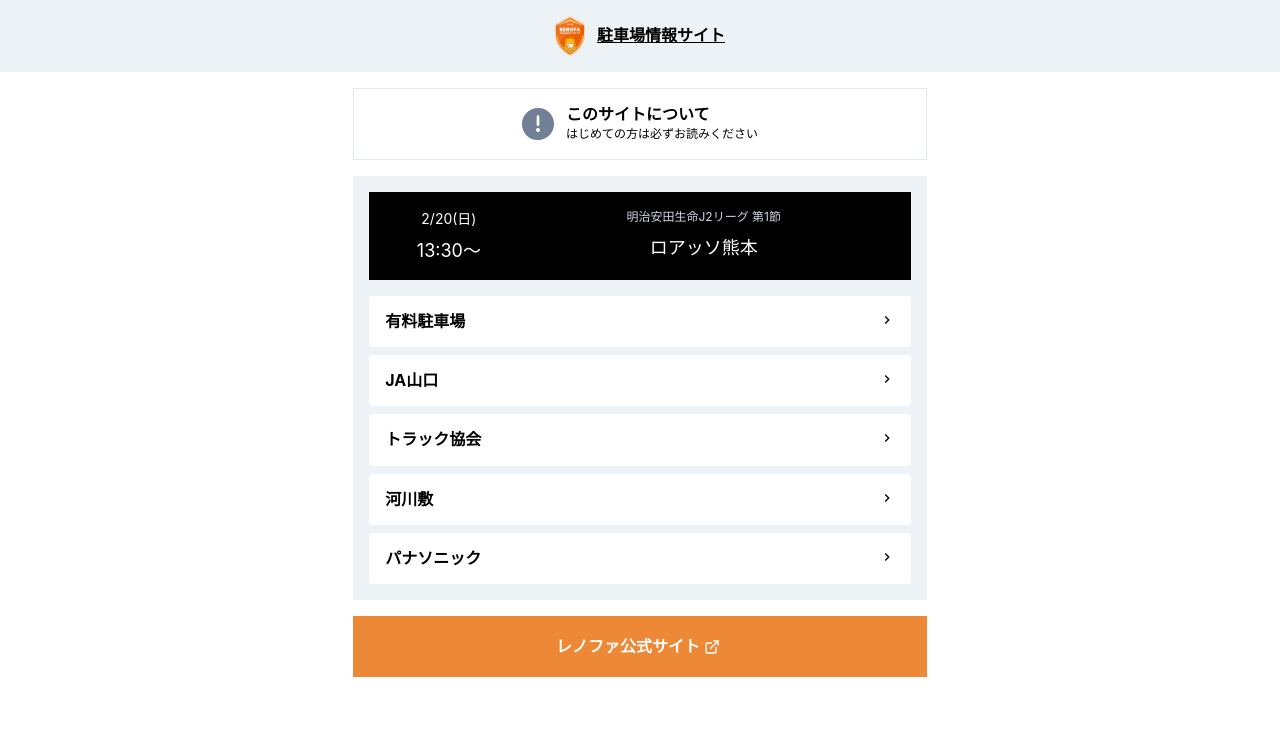
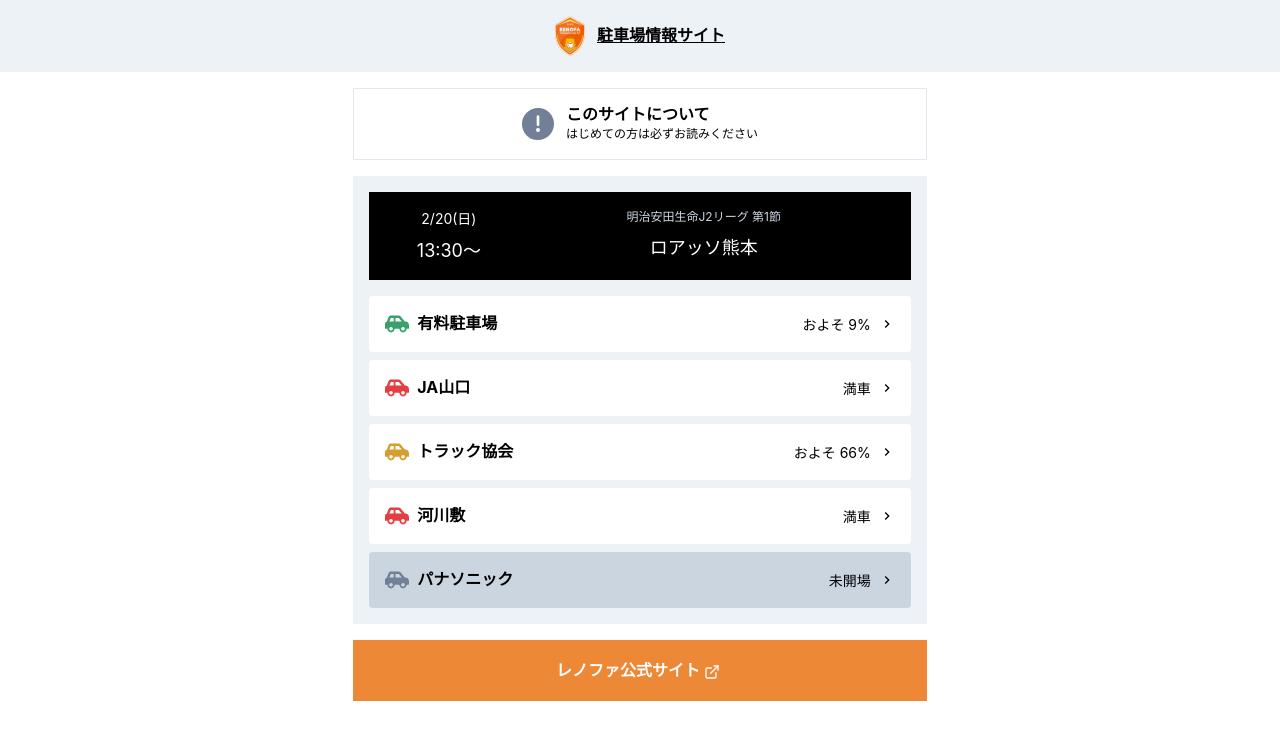
Before and after one commit to digitech-ymg/renofa-parking-web, a Next.js app: page / in a window 1280 px wide. Shown: the top 740 px of the page. Built offline with nearby package versions, Linux system fonts and the light colour scheme; no server answers.

Commit message:
♻️ トップページの進捗表示で型リファクタ

```diff
--- a/package.json
+++ b/package.json
@@ -22,7 +22,8 @@
     "framer-motion": "^4",
     "next": "12.0.2",
     "react": "17.0.2",
-    "react-dom": "17.0.2"
+    "react-dom": "17.0.2",
+    "react-icons": "^4.3.1"
   },
   "devDependencies": {
     "@svgr/webpack": "^5.5.0",
--- a/src/components/ParkingCard.tsx
+++ b/src/components/ParkingCard.tsx
@@ -1,18 +1,78 @@
 import { VFC } from "react";
-import { Heading, Flex, Spacer, Box } from "@chakra-ui/react";
-import { ChevronRightIcon } from "@chakra-ui/icons";
+import { FaCarSide } from "react-icons/fa";
 import { useRouter } from "next/router";
-import { Parking } from "@/types/Parking";
+import { Heading, Flex, Text, HStack, Spacer } from "@chakra-ui/react";
+import { ChevronRightIcon, Icon } from "@chakra-ui/icons";
+import { Parking, ParkingStatus } from "@/types/Parking";
+import { parkingStatus } from "../utils/parking";
 
 type Props = {
   parking: Parking;
+  status: ParkingStatus;
 };
 
-const ParkingCard: VFC<Props> = ({ parking }: Props) => {
+const stateBg = (status: ParkingStatus): string => {
+  switch (status.state) {
+    case "disable":
+    case "afterClosed":
+      return "gray.300";
+    case "beforeOpen":
+    case "opened":
+    case "filled":
+    default:
+      return "white";
+  }
+};
+
+const stateColor = (status: ParkingStatus): string => {
+  switch (status.state) {
+    case "disable":
+    case "beforeOpen":
+    case "afterClosed":
+      return "gray.500";
+    case "opened":
+      if (status.percent < 50) {
+        return "green.500";
+      } else if (status.percent < 70) {
+        return "yellow.500";
+      } else if (status.percent < 90) {
+        return "orange.500";
+      } else {
+        return "red.500";
+      }
+    case "filled":
+      return "red.500";
+    default:
+      return "gray.500";
+  }
+};
+
+const stateText = (status: ParkingStatus): string => {
+  switch (status.state) {
+    case "disable":
+      return "未開場";
+    case "beforeOpen":
+      return "開場前";
+    case "afterClosed":
+      return "閉場";
+    case "opened":
+      if (status.percent == 100) {
+        return "満車";
+      } else {
+        return `およそ ${status.percent.toString()}%`;
+      }
+    case "filled":
+      return "満車";
+    default:
+      return "";
+  }
+};
+
+const ParkingCard: VFC<Props> = ({ parking, status }: Props) => {
   const router = useRouter();
 
   return (
-    <Box
+    <Flex
       onClick={() => {
         router.push({
           pathname: "/parking",
@@ -21,18 +81,24 @@
       }}
       cursor="pointer"
       border={1}
-      bg="white"
+      bg={stateBg(status)}
       p={4}
       borderRadius={4}
+      justify="center"
+      align="center"
     >
-      <Flex>
+      <HStack>
+        <Icon as={FaCarSide} w={6} h={6} color={stateColor(status)} />
         <Heading as="h5" size="sm">
           {parking.name}
         </Heading>
-        <Spacer />
+      </HStack>
+      <Spacer />
+      <HStack>
+        <Text fontSize="sm">{stateText(status)}</Text>
         <ChevronRightIcon />
-      </Flex>
-    </Box>
+      </HStack>
+    </Flex>
   );
 };
 
--- a/src/components/ParkingList.tsx
+++ b/src/components/ParkingList.tsx
@@ -2,14 +2,18 @@
 import { Stack } from "@chakra-ui/react";
 import data from "@/data/data.json";
 import ParkingCard from "@/components/ParkingCard";
+import { parkingStatus } from "@/utils/parking";
 
 const ParkingList: VFC = () => {
   const parkings = data.parkings;
+  // const now = new Date();
+  const now = new Date(2022, 1, 20, 11, 20, 0, 0);
+  const statuses = parkings.map((parking) => parkingStatus(now, parking));
 
   return (
     <Stack spacing={2}>
-      {parkings.map((parking) => (
-        <ParkingCard key={parking.key} parking={parking} />
+      {parkings.map((parking, idx) => (
+        <ParkingCard key={parking.key} parking={parking} status={statuses[idx]} />
       ))}
     </Stack>
   );
--- a/src/utils/parking.ts
+++ b/src/utils/parking.ts
@@ -1,41 +1,28 @@
-import type { Parking } from "@/types/Parking";
+import type { Parking, ParkingStatus } from "@/types/Parking";
 import type { Predict } from "@/types/Predict";
 
-export const State = {
-  Disable: "disable",
-  BeforeOpen: "beforeOpen",
-  Opened: "opened",
-  Filled: "filled",
-  AfterClosed: "afterClosed",
-} as const;
-
-export type ParkingState = typeof State[keyof typeof State];
-
-export const parkingState = (
-  now: Date,
-  parking: Parking
-): [state: ParkingState, percent: number] => {
+export const parkingStatus = (now: Date, parking: Parking): ParkingStatus => {
   if (parking.status === "disable") {
     // 未開放
-    return [State.Disable, 0];
+    return { state: "disable", percent: 0 };
   } else if (now.getTime() < new Date(parking.openAt).getTime()) {
     // 開場前
-    return [State.BeforeOpen, 0];
+    return { state: "beforeOpen", percent: 0 };
   } else if (now.getTime() >= new Date(parking.closeAt).getTime()) {
     const close = parking.closeAt;
     // 閉場後
-    return [State.AfterClosed, 0];
+    return { state: "afterClosed", percent: 0 };
   } else {
     if (parking.status === "full") {
       // 満車時
-      return [State.Filled, 100];
+      return { state: "filled", percent: 100 };
     } else {
       // 現状の埋まり具合と予測
       const percent = suggestPercent(now, parking.predicts);
       if (percent >= 100) {
-        return [State.Filled, 100];
+        return { state: "filled", percent: 100 };
       } else {
-        return [State.Opened, percent];
+        return { state: "opened", percent: percent };
       }
     }
   }
```
Also changed, not shown: src/types/Parking.ts (+14 -0 lines), 2 other files (tests, documents, lock files or other folders).
